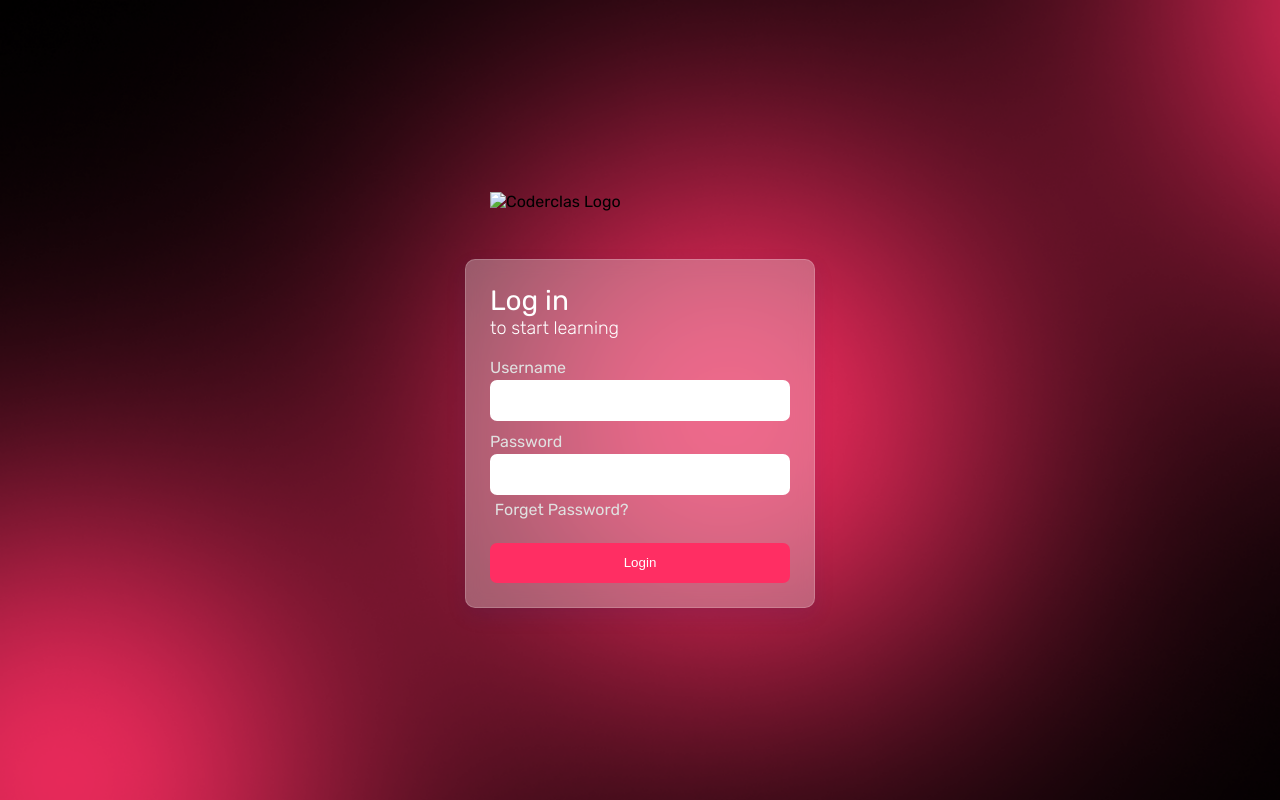
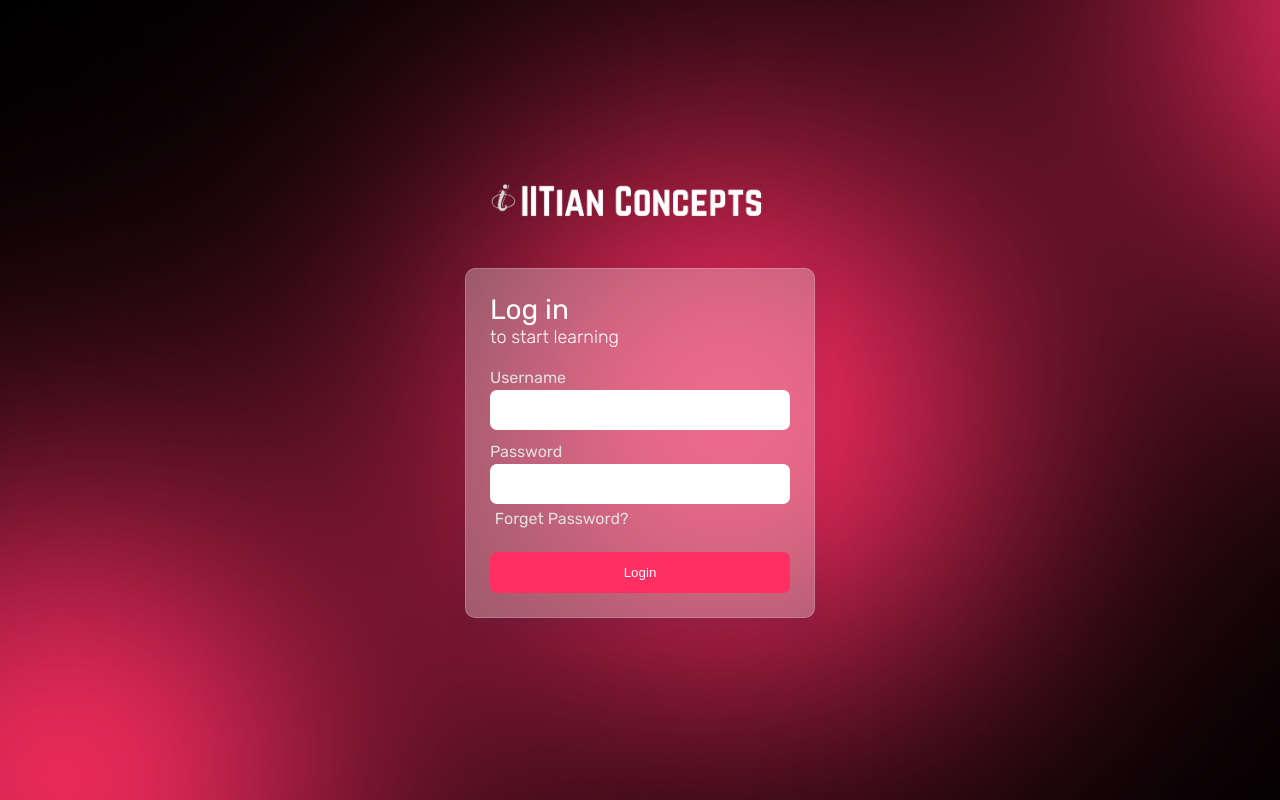
Before and after one commit to Devangshu1/iitianconcepts, a plain HTML site: page pages/login/login.html in a window 1280 px wide. Drawn offline with Linux system fonts and the light colour scheme.

Commit message:
Update login.html

```diff
--- a/pages/login/login.html
+++ b/pages/login/login.html
@@ -14,7 +14,7 @@
 <body class="dark">
 
     <div class="login-section">
-        <img class="logo" src="../../images/IITian" alt="Coderclas Logo">
+        <img class="logo" src="../../images/IITian.png" alt="IItian Concepts Logo">
         <div class="login-box">
             <p class="login-title">Log in</p>
             <p class="login-subtitle">to start learning</p>
```
